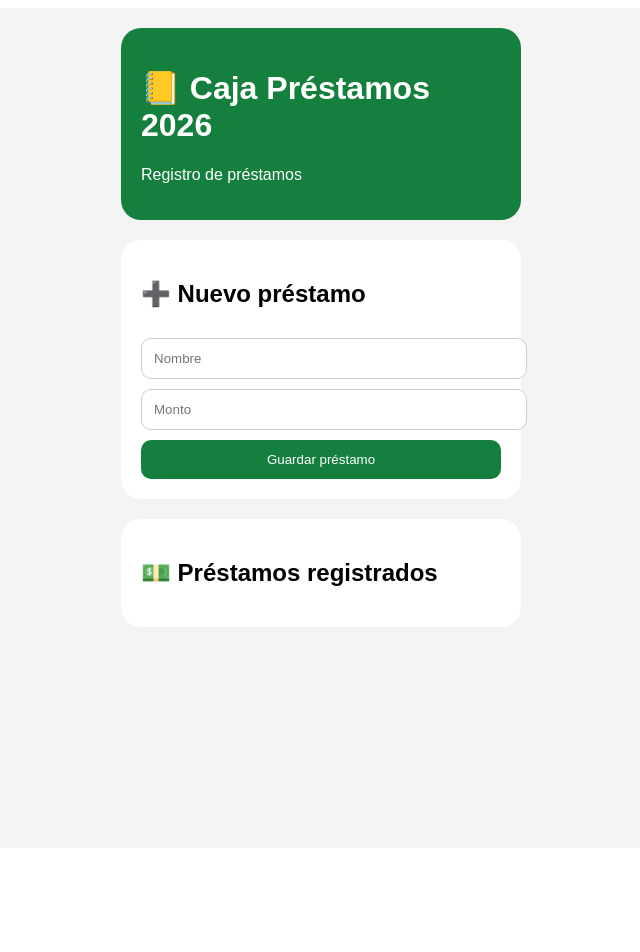
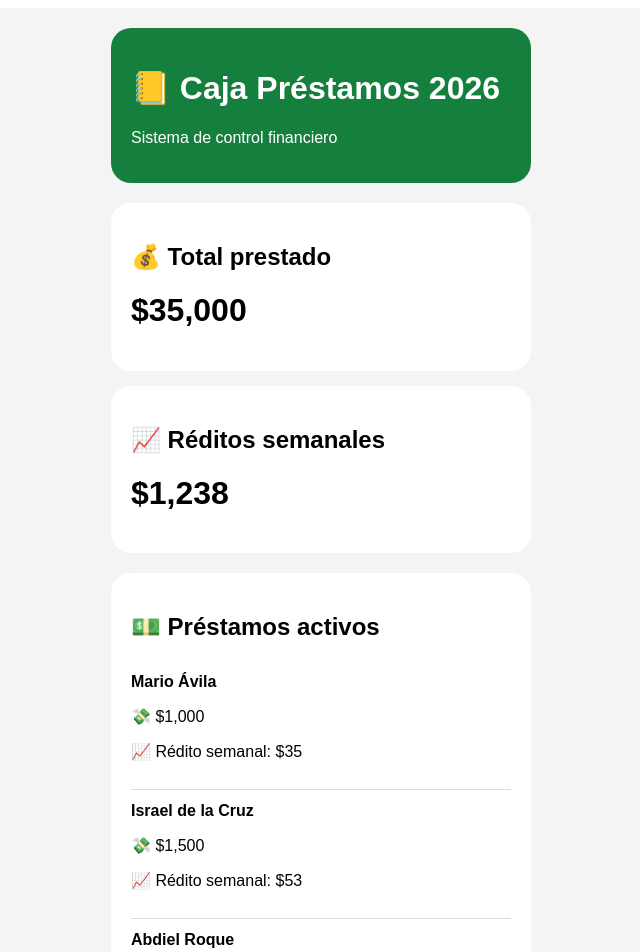
Before and after one commit to delacruzuriel240-cpu/caja-prestamos, a Next.js app: page / in a window 1280 px wide. Shown: the top 952 px of the page, without its empty margins (319-959 px from the left). Before the commit the page ends 856 px from the top, so only its background shows below. Built offline with nearby package versions, Linux system fonts and the light colour scheme.

Commit message:
Update page.js

```diff
--- a/app/page.js
+++ b/app/page.js
@@ -1,25 +1,26 @@
 'use client'
 
-import { useState } from 'react'
+export default function Home() {
 
-export default function Home() {
-  const [nombre, setNombre] = useState('')
-  const [monto, setMonto] = useState('')
-  const [prestamos, setPrestamos] = useState([])
+  const prestamos = [
+    { nombre: 'Mario Ávila', monto: 1000, redito: 35 },
+    { nombre: 'Israel de la Cruz', monto: 1500, redito: 53 },
+    { nombre: 'Abdiel Roque', monto: 1500, redito: 53 },
+    { nombre: 'Josué Roque', monto: 1500, redito: 53 },
+    { nombre: 'Silvia', monto: 2000, redito: 80 },
+    { nombre: 'Gerardo Roque', monto: 1000, redito: 35 },
+    { nombre: 'Micaela Santos', monto: 3000, redito: 105 },
+    { nombre: 'Teresa Roque', monto: 1000, redito: 36 },
+    { nombre: 'Néstor de la Cruz González', monto: 15000, redito: 525 },
+    { nombre: 'Angel Ávila', monto: 1000, redito: 35 },
+    { nombre: 'Erendi Ávila', monto: 1000, redito: 35 },
+    { nombre: 'Camila Ávila', monto: 1000, redito: 35 },
+    { nombre: 'Daniel Cruz Roque', monto: 4500, redito: 158 },
+  ]
 
-  const agregarPrestamo = () => {
-    if (!nombre || !monto) return
+  const totalPrestado = prestamos.reduce((acc, p) => acc + p.monto, 0)
 
-    const nuevo = {
-      nombre,
-      monto
-    }
-
-    setPrestamos([...prestamos, nuevo])
-
-    setNombre('')
-    setMonto('')
-  }
+  const totalReditos = prestamos.reduce((acc, p) => acc + p.redito, 0)
 
   return (
     <div style={{
@@ -29,7 +30,7 @@ export default function Home() {
       fontFamily: 'Arial'
     }}>
       <div style={{
-        maxWidth: '400px',
+        maxWidth: '420px',
         margin: '0 auto'
       }}>
 
@@ -41,7 +42,17 @@ export default function Home() {
           marginBottom: '20px'
         }}>
           <h1>📒 Caja Préstamos 2026</h1>
-          <p>Registro de préstamos</p>
+          <p>Sistema de control financiero</p>
+        </div>
+
+        <div style={{
+          background: 'white',
+          padding: '20px',
+          borderRadius: '20px',
+          marginBottom: '15px'
+        }}>
+          <h2>💰 Total prestado</h2>
+          <h1>${totalPrestado.toLocaleString()}</h1>
         </div>
 
         <div style={{
@@ -50,48 +61,8 @@ export default function Home() {
           borderRadius: '20px',
           marginBottom: '20px'
         }}>
-          <h2>➕ Nuevo préstamo</h2>
-
-          <input
-            placeholder="Nombre"
-            value={nombre}
-            onChange={(e) => setNombre(e.target.value)}
-            style={{
-              width: '100%',
-              padding: '12px',
-              marginTop: '10px',
-              marginBottom: '10px',
-              borderRadius: '10px',
-              border: '1px solid #ccc'
-            }}
-          />
-
-          <input
-            placeholder="Monto"
-            value={monto}
-            onChange={(e) => setMonto(e.target.value)}
-            style={{
-              width: '100%',
-              padding: '12px',
-              marginBottom: '10px',
-              borderRadius: '10px',
-              border: '1px solid #ccc'
-            }}
-          />
-
-          <button
-            onClick={agregarPrestamo}
-            style={{
-              width: '100%',
-              padding: '12px',
-              background: '#15803d',
-              color: 'white',
-              border: 'none',
-              borderRadius: '10px'
-            }}
-          >
-            Guardar préstamo
-          </button>
+          <h2>📈 Réditos semanales</h2>
+          <h1>${totalReditos.toLocaleString()}</h1>
         </div>
 
         <div style={{
@@ -99,15 +70,21 @@ export default function Home() {
           padding: '20px',
           borderRadius: '20px'
         }}>
-          <h2>💵 Préstamos registrados</h2>
+          <h2>💵 Préstamos activos</h2>
 
           {prestamos.map((p, i) => (
-            <div key={i} style={{
-              borderBottom: '1px solid #ddd',
-              padding: '10px 0'
-            }}>
+            <div
+              key={i}
+              style={{
+                borderBottom: '1px solid #ddd',
+                padding: '12px 0'
+              }}
+            >
               <strong>{p.nombre}</strong>
-              <p>${p.monto}</p>
+
+              <p>💸 ${p.monto.toLocaleString()}</p>
+
+              <p>📈 Rédito semanal: ${p.redito}</p>
             </div>
           ))}
         </div>
@@ -115,4 +92,4 @@ export default function Home() {
       </div>
     </div>
   )
-              }
+}
```
